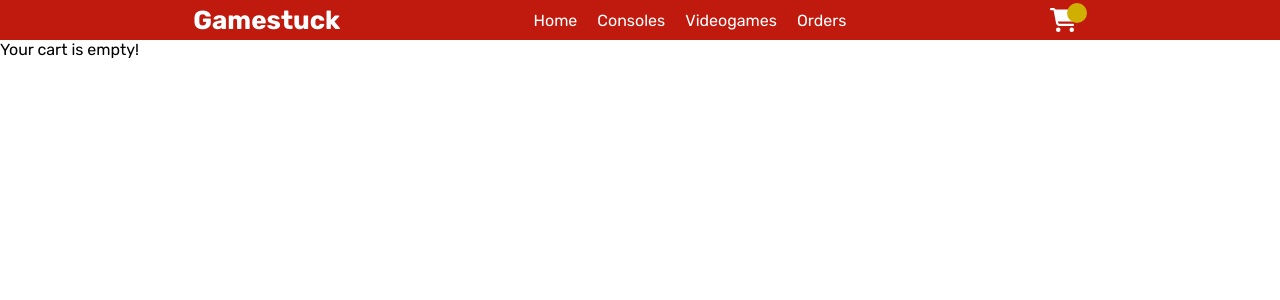
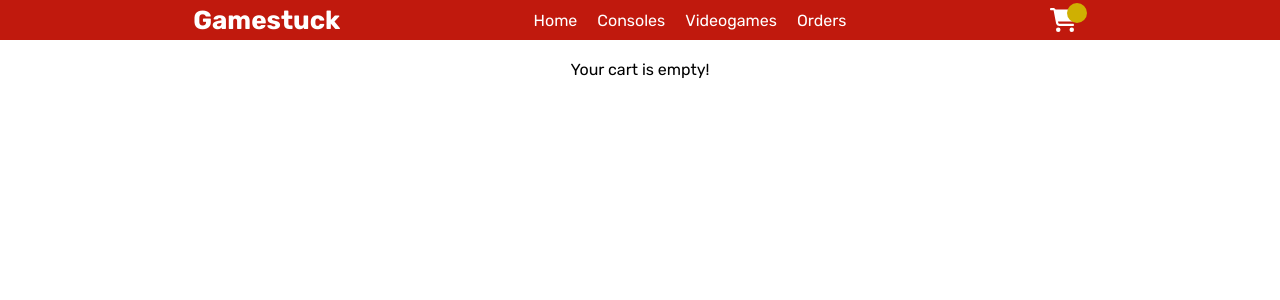
Before and after one commit to tlapietra98/coder-reactjs-project, a React (Vite) app: page /cart in a window 1280 px wide. Shown: the top 300 px of the page. Built offline with nearby package versions, Linux system fonts and the light colour scheme.

Commit message:
clase 15/06/24 parte 3
pausa tactica para dormir porque siento que sino me muero

```diff
--- a/src/components/Cart/Cart.css
+++ b/src/components/Cart/Cart.css
@@ -32,3 +32,10 @@
     margin: 10px;
     padding: 5px 10px;
 }
+
+.emptyCartMsg{
+    display: flex;
+    justify-content: center;
+    height: 100vh;
+    margin: 20px;
+}
--- a/src/components/Cart/Cart.jsx
+++ b/src/components/Cart/Cart.jsx
@@ -48,7 +48,7 @@
     }
 
     return(
-        <div>Your cart is empty!</div>
+        <div className="emptyCartMsg">Your cart is empty!</div>
     )
 }
 
```
